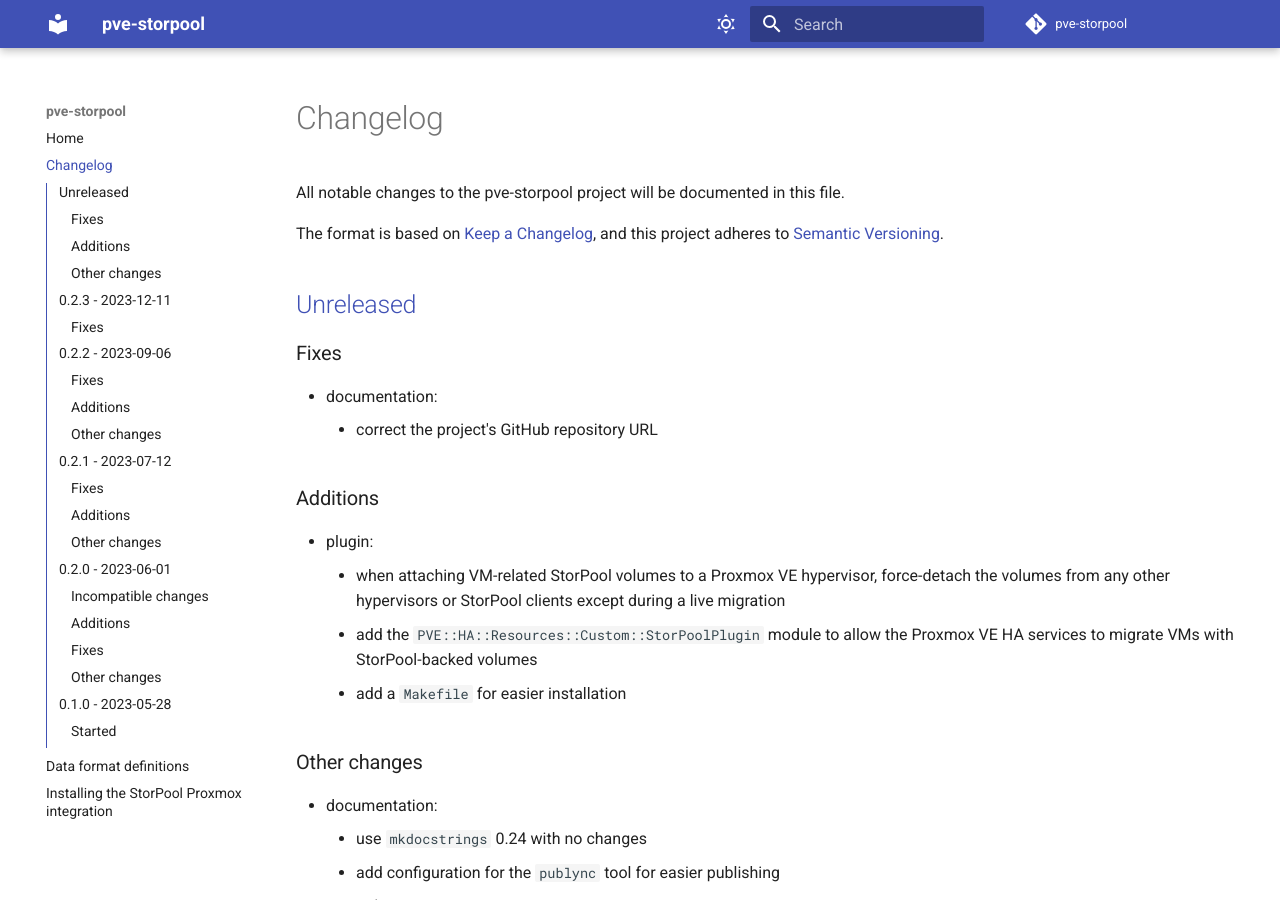
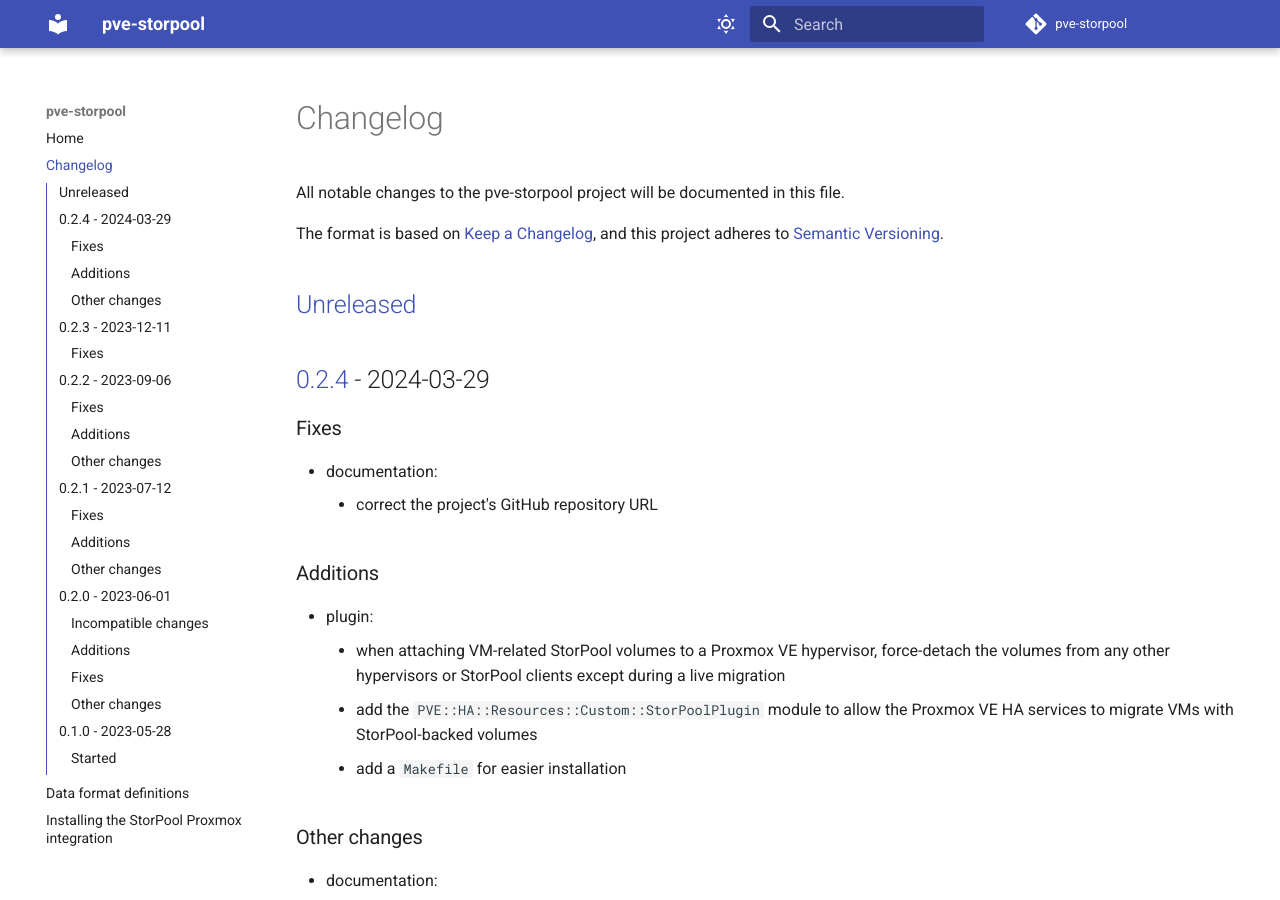
Before and after one commit to storpool/pve-storpool, an MkDocs documentation site: the page built from docs/changes.md, in a window 1280 px wide and 900 px high. Built offline with MkDocs 1.6.1 and Material for MkDocs 9.7.7, drawn with Linux system fonts in a browser that asks for light colours; comment, search, counter and statistics services are not loaded.

Commit message:
Prepare to release pve-storpool 0.2.4

```diff
--- a/docs/changes.md
+++ b/docs/changes.md
@@ -11,6 +11,8 @@
 and this project adheres to [Semantic Versioning](https://semver.org/spec/v2.0.0.html).
 
 ## [Unreleased]
+
+## [0.2.4] - 2024-03-29
 
 ### Fixes
 
@@ -153,7 +155,8 @@
 
 - Initial pre-release
 
-[Unreleased]: https://github.com/storpool/pve-storpool/compare/release/0.2.3...main
+[Unreleased]: https://github.com/storpool/pve-storpool/compare/release/0.2.4...main
+[0.2.4]: https://github.com/storpool/pve-storpool/compare/release/0.2.3...release%2F0.2.4
 [0.2.3]: https://github.com/storpool/pve-storpool/compare/release/0.2.2...release%2F0.2.3
 [0.2.2]: https://github.com/storpool/pve-storpool/compare/release/0.2.1...release%2F0.2.2
 [0.2.1]: https://github.com/storpool/pve-storpool/compare/release/0.2.0...release%2F0.2.1
```
Also changed, not shown: 2 other files.
